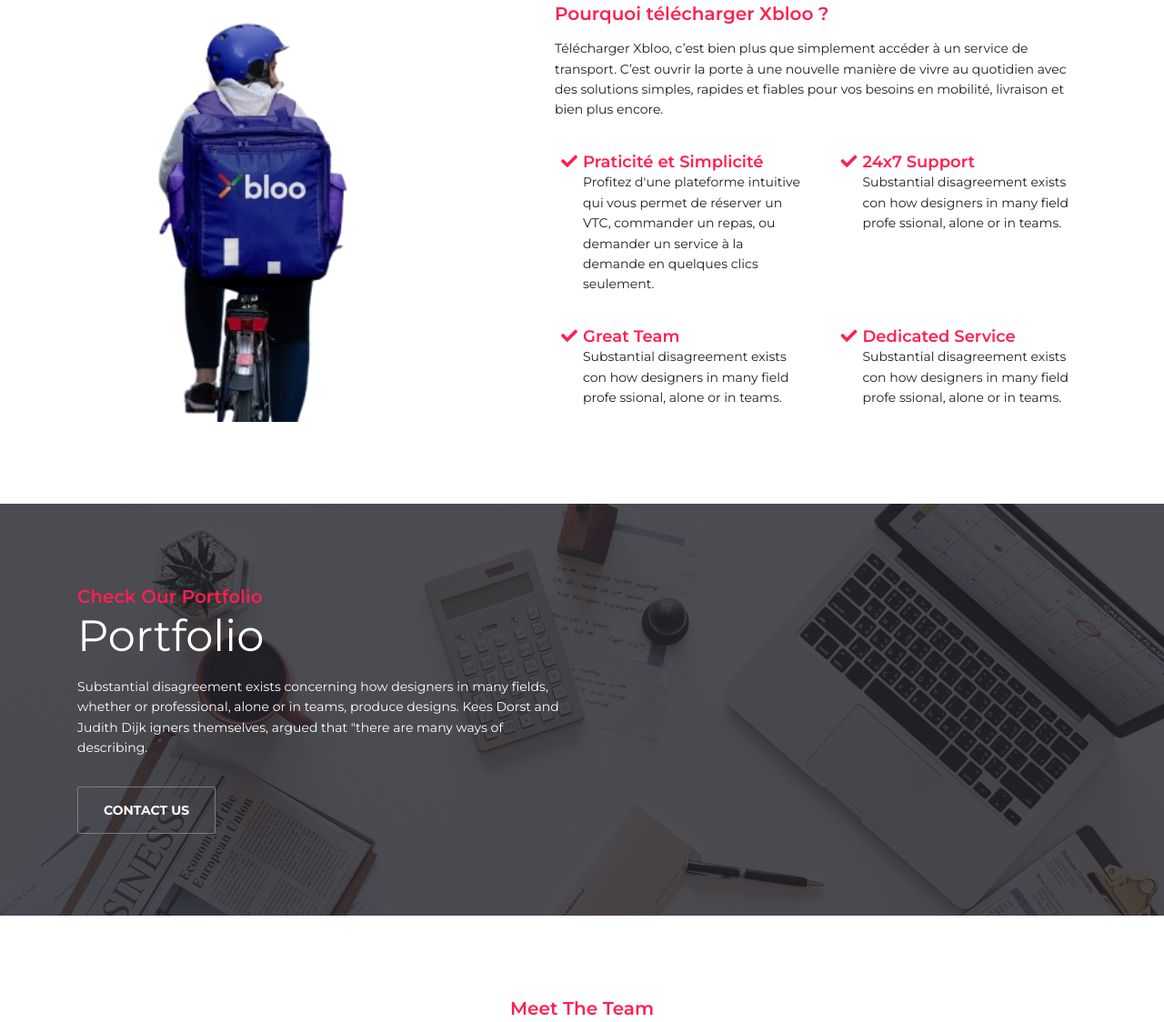
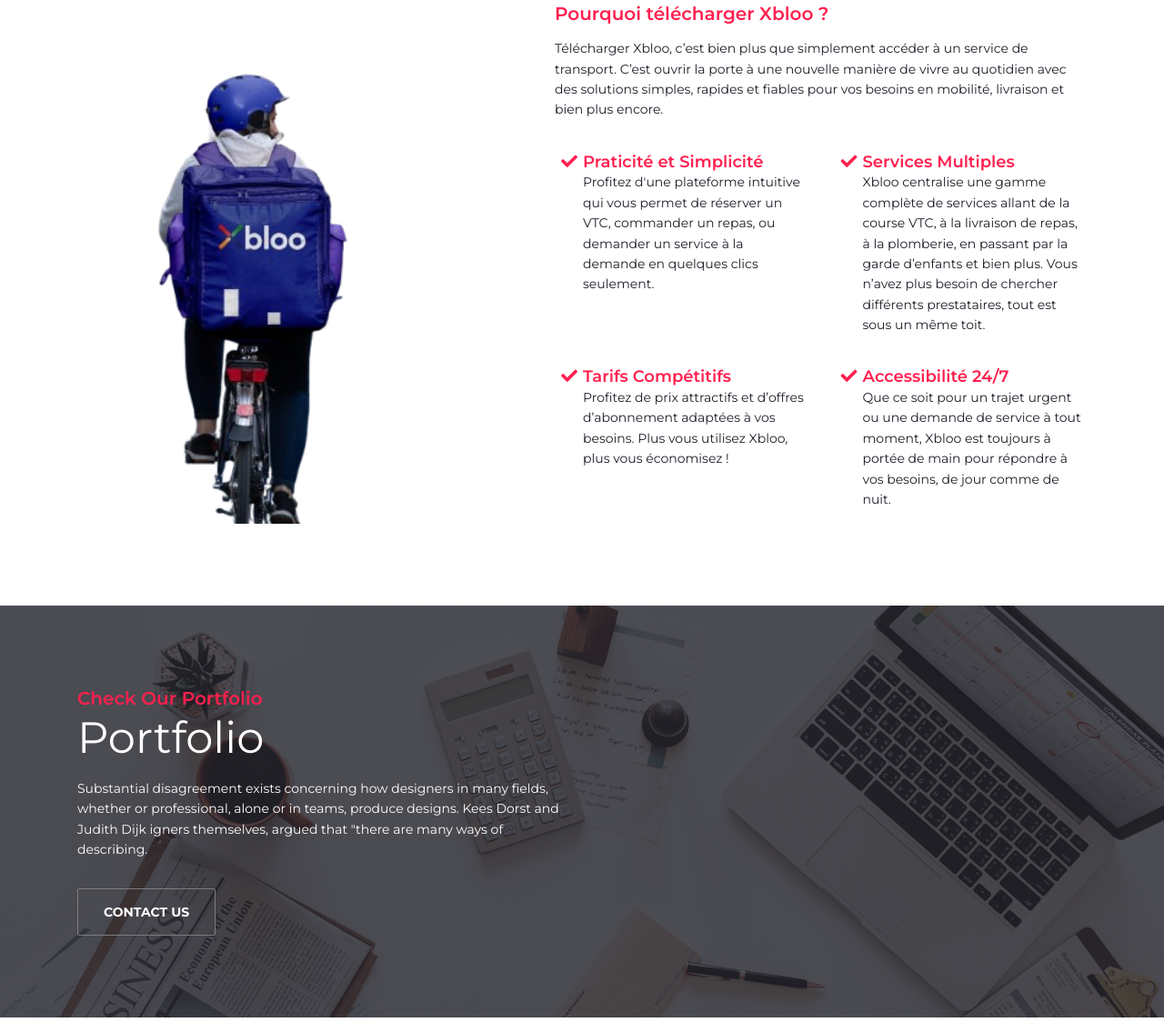
Before and after one commit to Honorat10/Pezone, a plain HTML site: page index.html in a window 1280 px wide. Shown: the part 3478-4602 px from the top of the page at 91% size. Drawn offline with Linux system fonts and the light colour scheme; a script that the page names is missing.

Commit message:
feat : modification

```diff
--- a/index.html
+++ b/index.html
@@ -400,28 +400,28 @@
 							</div>
 							<div class="col-xl-6 col-lg-6 col-sm-6 col-12">
 								<div class="about-check-box">
-									<h6><i class="fas fa-check"></i>24x7 Support</h6>
-									<p>Substantial disagreement exists con
-										how designers in many field profe
-										ssional, alone or in teams.</p>
+									<h6><i class="fas fa-check"></i>Services Multiples</h6>
+									<p>Xbloo centralise une gamme complète de services allant de la course VTC, à la
+										livraison de repas, à la plomberie, en passant par la garde d’enfants et bien
+										plus. Vous n’avez plus besoin de chercher différents prestataires, tout est sous
+										un même toit.</p>
 								</div>
 							</div>
 						</div>
 						<div class="row">
 							<div class="col-xl-6 col-lg-6 col-sm-6 col-12">
 								<div class="about-check-box">
-									<h6><i class="fas fa-check"></i>Great Team</h6>
-									<p>Substantial disagreement exists con
-										how designers in many field profe
-										ssional, alone or in teams.</p>
+									<h6><i class="fas fa-check"></i>Tarifs Compétitifs </h6>
+									<p>Profitez de prix attractifs et d’offres d’abonnement adaptées à vos besoins. Plus
+										vous utilisez Xbloo, plus vous économisez !</p>
 								</div>
 							</div>
 							<div class="col-xl-6 col-lg-6 col-sm-6 col-12">
 								<div class="about-check-box">
-									<h6><i class="fas fa-check"></i>Dedicated Service</h6>
-									<p>Substantial disagreement exists con
-										how designers in many field profe
-										ssional, alone or in teams.</p>
+									<h6><i class="fas fa-check"></i>Accessibilité 24/7</h6>
+									<p>Que ce soit pour un trajet urgent ou une demande de service à tout moment, Xbloo
+										est toujours à portée de main pour répondre à vos besoins, de jour comme de
+										nuit.</p>
 								</div>
 							</div>
 						</div>
```
